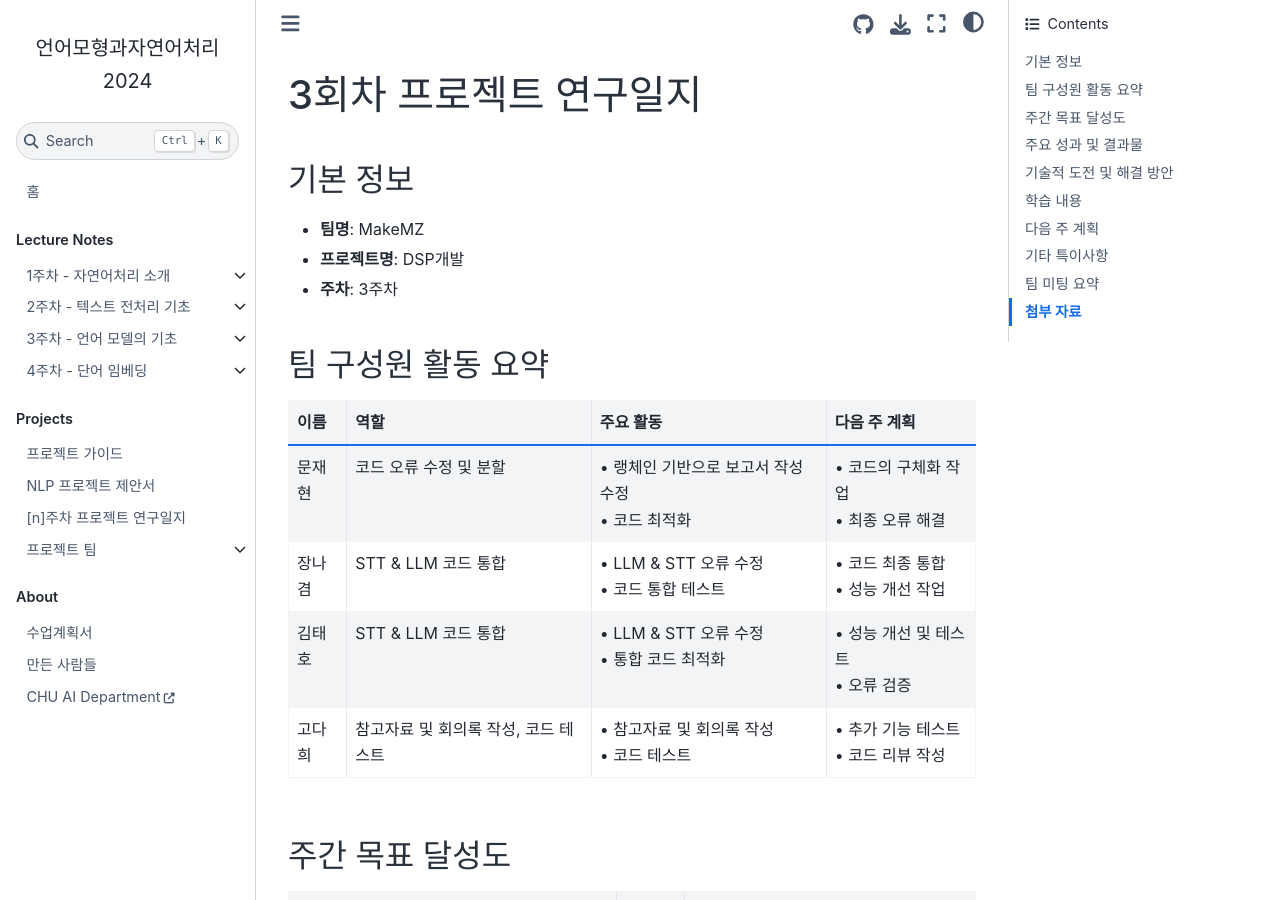
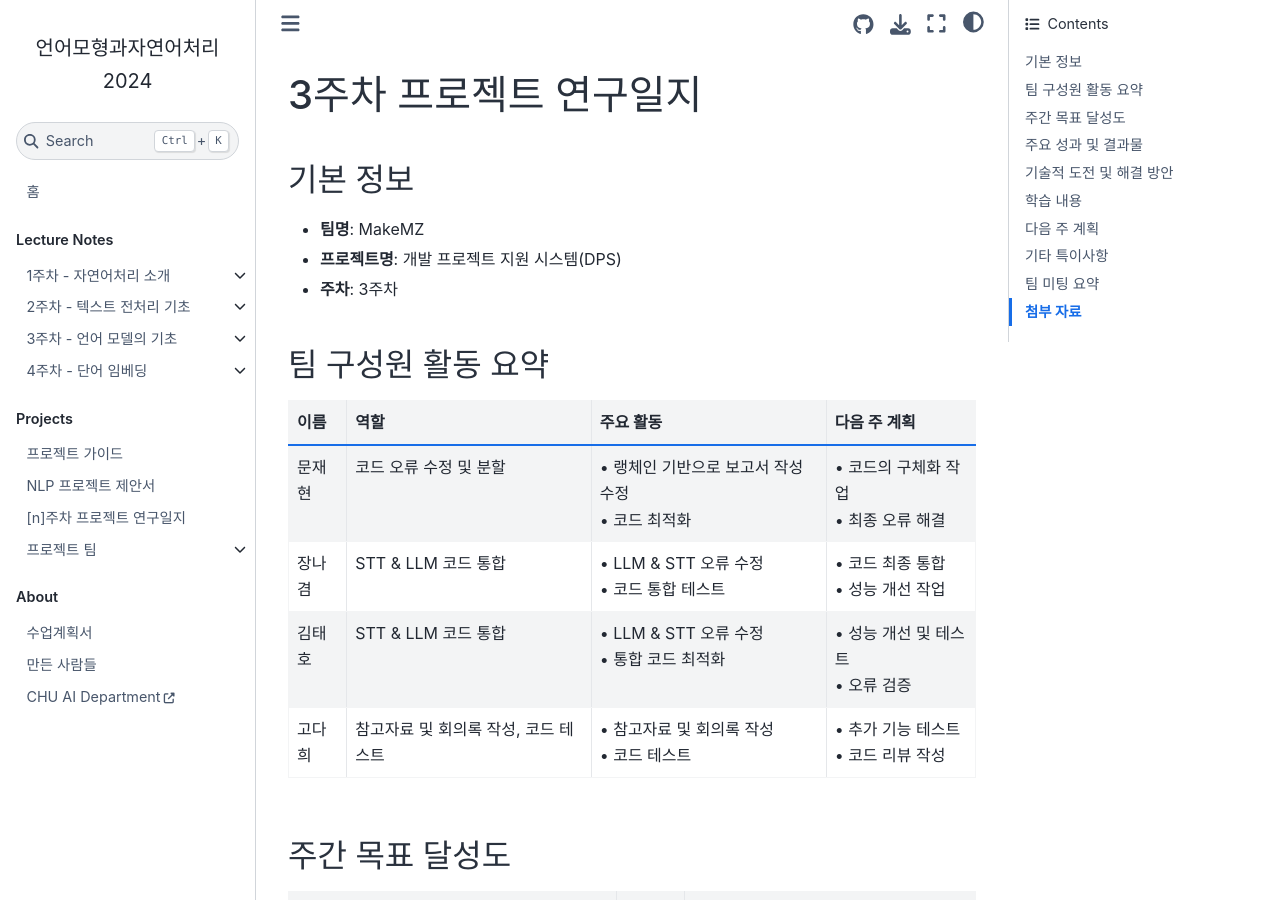
Before and after one commit to entelecheia/intronlp-2024, a Jupyter Book: the page built from book/ko/projects/team1/research-note-3week-01.md, in a window 1280 px wide and 900 px high. Built offline with Jupyter Book 1.0.4 settings and Sphinx 7.4.7 and the Sphinx Book theme 1.1.4, drawn with Linux system fonts in a browser that asks for light colours; pages that are not in the unit, such as notebooks, are missing from menus; some of the changed text lies outside the part shown.

Commit message:
updated project team1 research note

```diff
--- a/book/ko/projects/team1/research-note-3week-01.md
+++ b/book/ko/projects/team1/research-note-3week-01.md
@@ -1,9 +1,9 @@
-# 3회차 프로젝트 연구일지
+# 3주차 프로젝트 연구일지
 
 ## 기본 정보
 
 - **팀명**: MakeMZ
-- **프로젝트명**: DSP개발
+- **프로젝트명**: 개발 프로젝트 지원 시스템(DPS)
 - **주차**: 3주차
 
 ## 팀 구성원 활동 요약
```
Also changed, not shown: other parts of book/ko/projects/team1/research-note-3week-01.md (+1 -1 lines), book/ko/projects/team1/research-note-1week-01.md (+1 -1 lines), book/ko/projects/team1/research-note-2week-01.md (+4 -0 lines).
